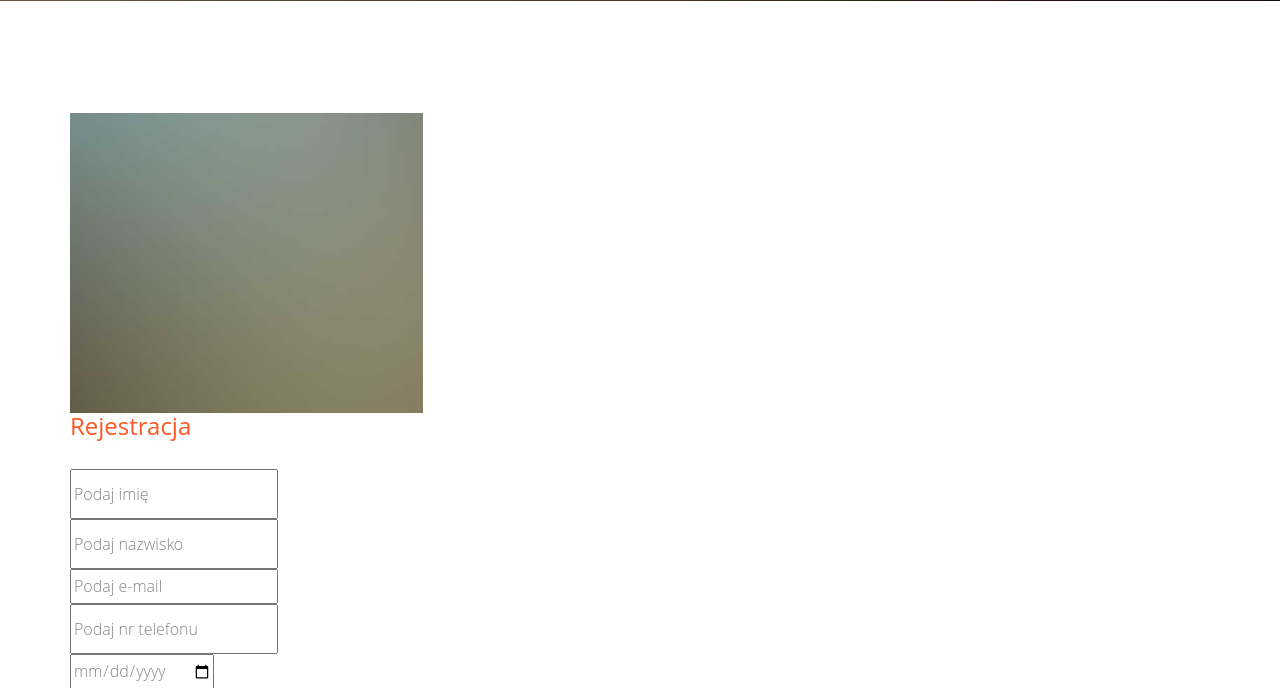
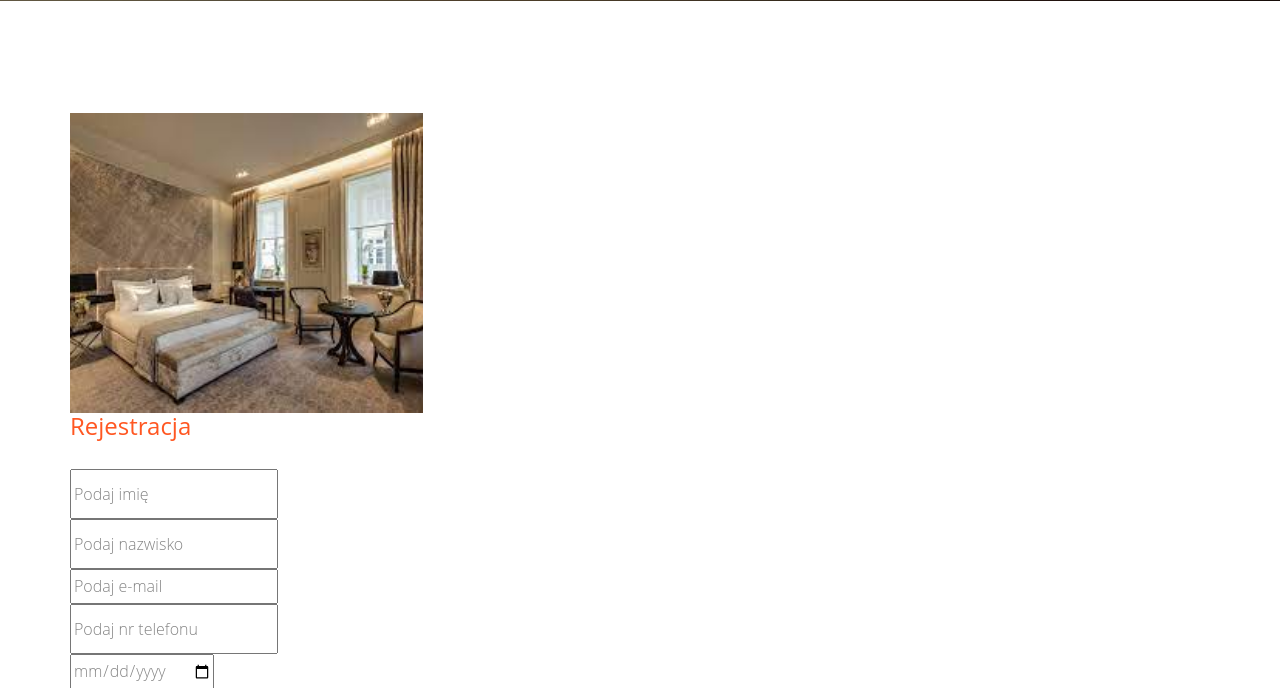
Before and after one commit to homasha/Hotel---webapp, a PHP site: page /reservation/availability.php in a window 1280 px wide. Shown: the part 599-1287 px from the top of the page. Run offline with PHP 8.4, Linux system fonts and the light colour scheme; some web fonts are replaced.

Commit message:
Change photo address

```diff
--- a/reservation/availability.php
+++ b/reservation/availability.php
@@ -134,7 +134,7 @@
 			<div class="row">
 				<div class="col-md-4">
 					<div class="hotel-content">
-						<div class="hotel-grid" style="background-image: url(images/image-1.jpg);">
+						<div class="hotel-grid" style="background-image: url(../images/rooms/room-1.jpg);">
 							<div class="price"><small>For as low as</small><span>$100/night</span></div>
 							<a class="book-now text-center" href="#"><i class="ti-calendar"></i> Book Now</a>
 						</div>
```
